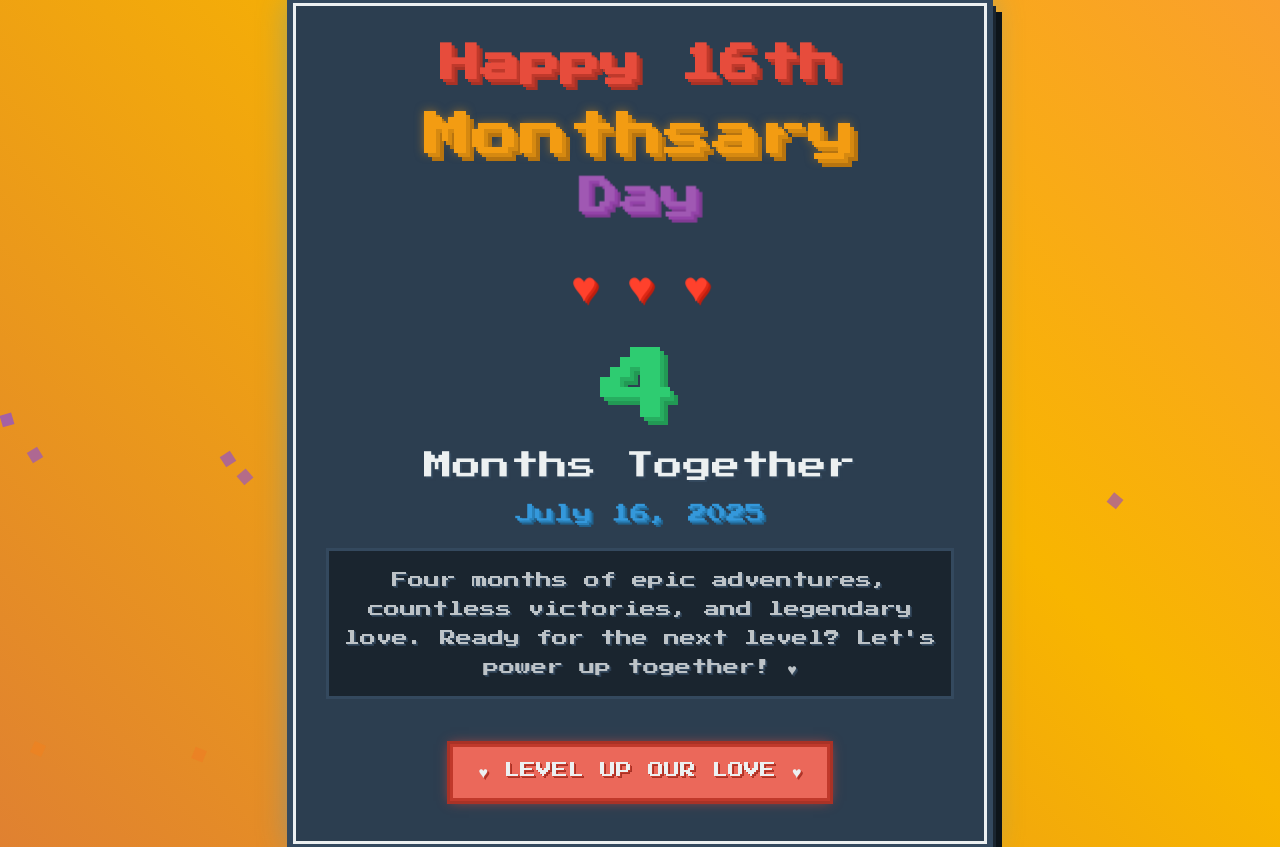
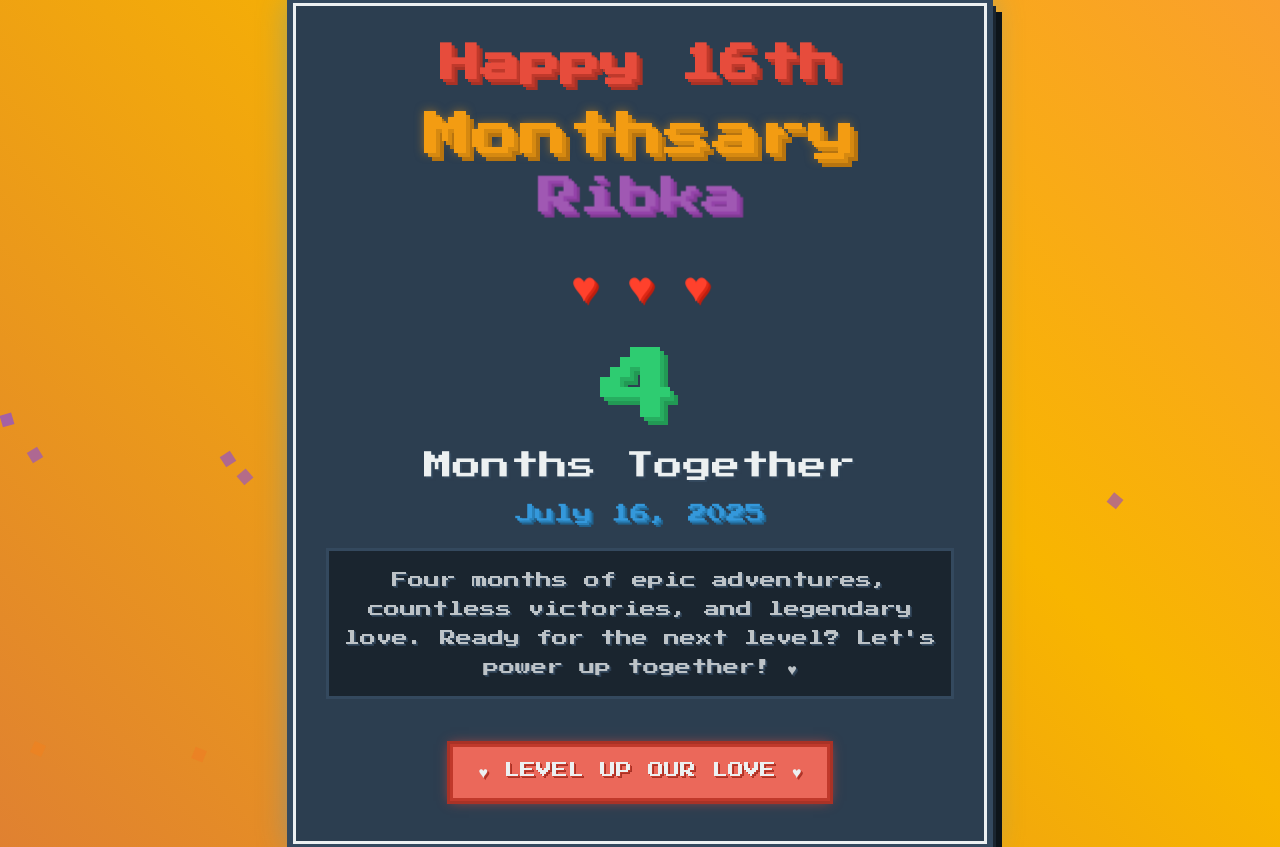
Before and after one commit to marchelhutagalung/marchelhutagalung.github.io, a plain HTML site: page index.html in a window 1280 px wide. Drawn offline with Linux system fonts and the light colour scheme.

Commit message:
Update index.html

```diff
--- a/index.html
+++ b/index.html
@@ -3,7 +3,7 @@
 <head>
     <meta charset="UTF-8">
     <meta name="viewport" content="width=device-width, initial-scale=1.0">
-    <title>Happy 4 Month Anniversary - Pixel Art</title>
+    <title>Happy 4 Month Anniversary - Ribka</title>
     <style>
         @import url('https://fonts.googleapis.com/css2?family=Press+Start+2P&display=swap');
 
@@ -340,7 +340,7 @@
 
         <h1 class="main-title">Happy 16th</h1>
         <div class="anniversary-word">Monthsary</div>
-        <div class="day-word">Day</div>
+        <div class="day-word">Ribka</div>
 
         <div class="pixel-heart">♥</div>
         <div class="pixel-heart">♥</div>
```
